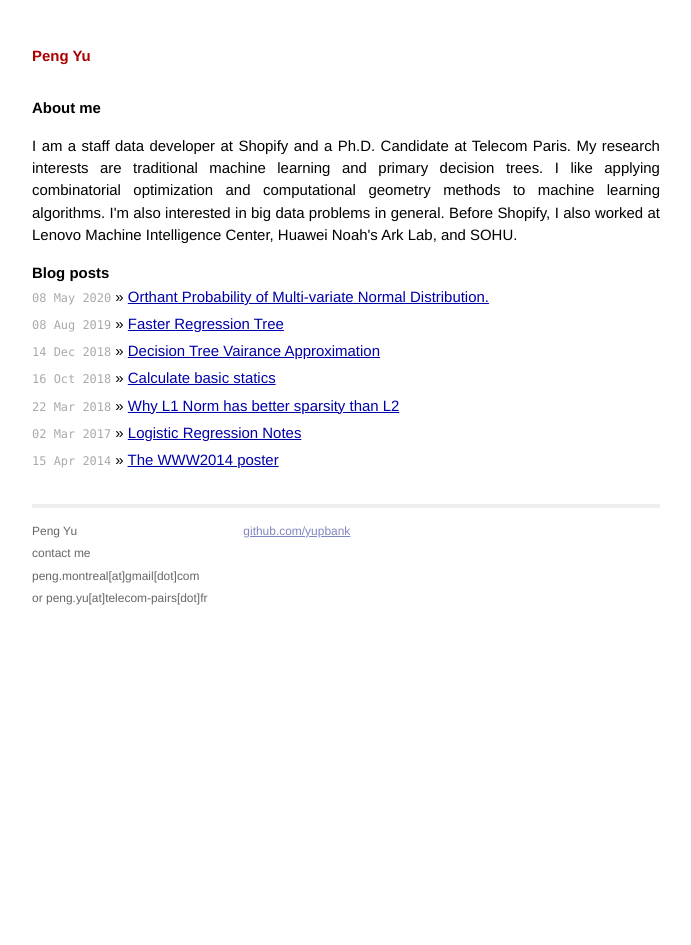
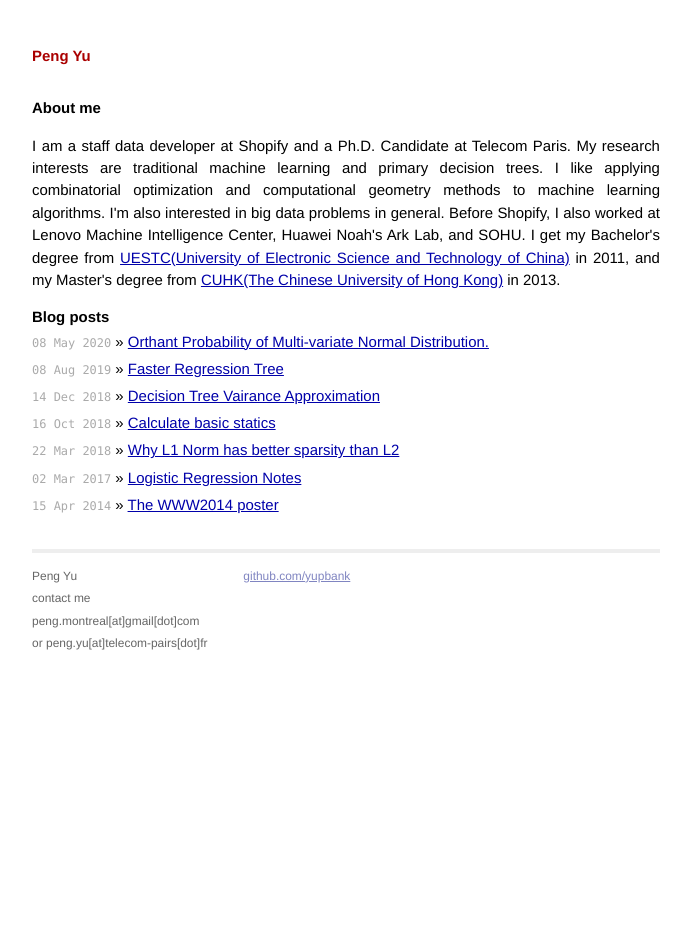
Before and after one commit to yupbank/yupbank.github.io, a Jekyll site: the page built from index.html, in a window 1280 px wide. Shown: the whole page, without its empty margins (294-985 px from the left). Built offline with Jekyll 4.4.1, drawn with Linux system fonts in a browser that asks for light colours.

Commit message:
add school

```diff
--- a/index.html
+++ b/index.html
@@ -11,6 +11,8 @@ title: Peng Yu
 	My research interests are traditional machine learning and primary decision trees. I like applying combinatorial optimization and computational geometry methods to machine learning algorithms.
 	I'm also interested in big data problems in general.
 	Before Shopify, I also worked at Lenovo Machine Intelligence Center, Huawei Noah's Ark Lab, and SOHU.
+	I get my Bachelor's degree from <a href="https://en.uestc.edu.cn/">UESTC(University of Electronic Science and Technology of China)</a> in 2011, and my Master's degree from <a href="https://www.cuhk.edu.hk/english/index.html">CUHK(The Chinese University of Hong Kong)</a> in 2013.
+
   </p>
 
   <h2>Blog posts</h2>
```
